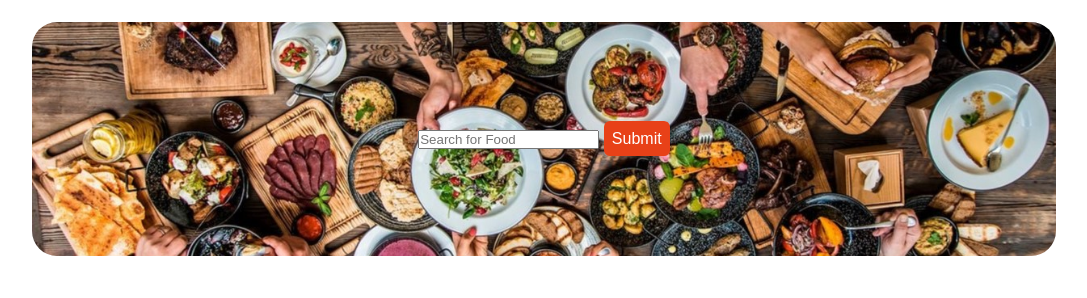
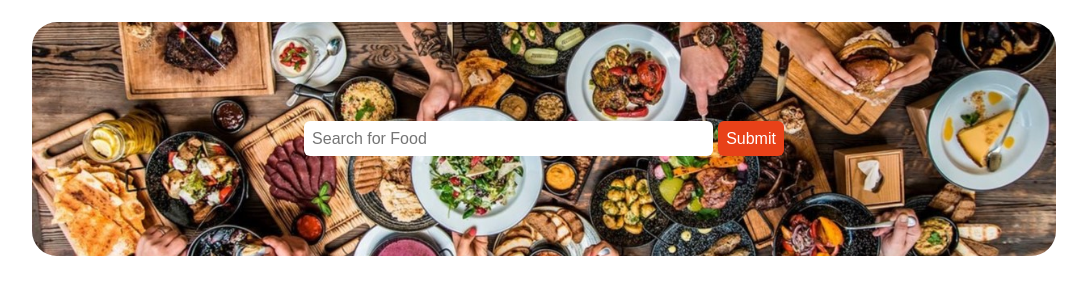
Before and after one commit to Zel-alem/my-multi-page-restaurant-website, a plain HTML site: page index.html in a window 1280 px wide. Shown: the part 64-362 px from the top of the page, without its empty margins (96-1183 px from the left). Drawn offline with Linux system fonts and the light colour scheme.

Commit message:
update
search type

```diff
--- a/index.html
+++ b/index.html
@@ -42,7 +42,7 @@
     <section class="food-search text-center">
       <div class="container">
         <form action="">
-          <input type="text" name="search" placeholder="Search for Food">
+          <input type="search" name="search" placeholder="Search for Food">
           <input type="submit" name="submit" placeholder="search" class="btn btn-primary">
         </form>
       </div>
```
